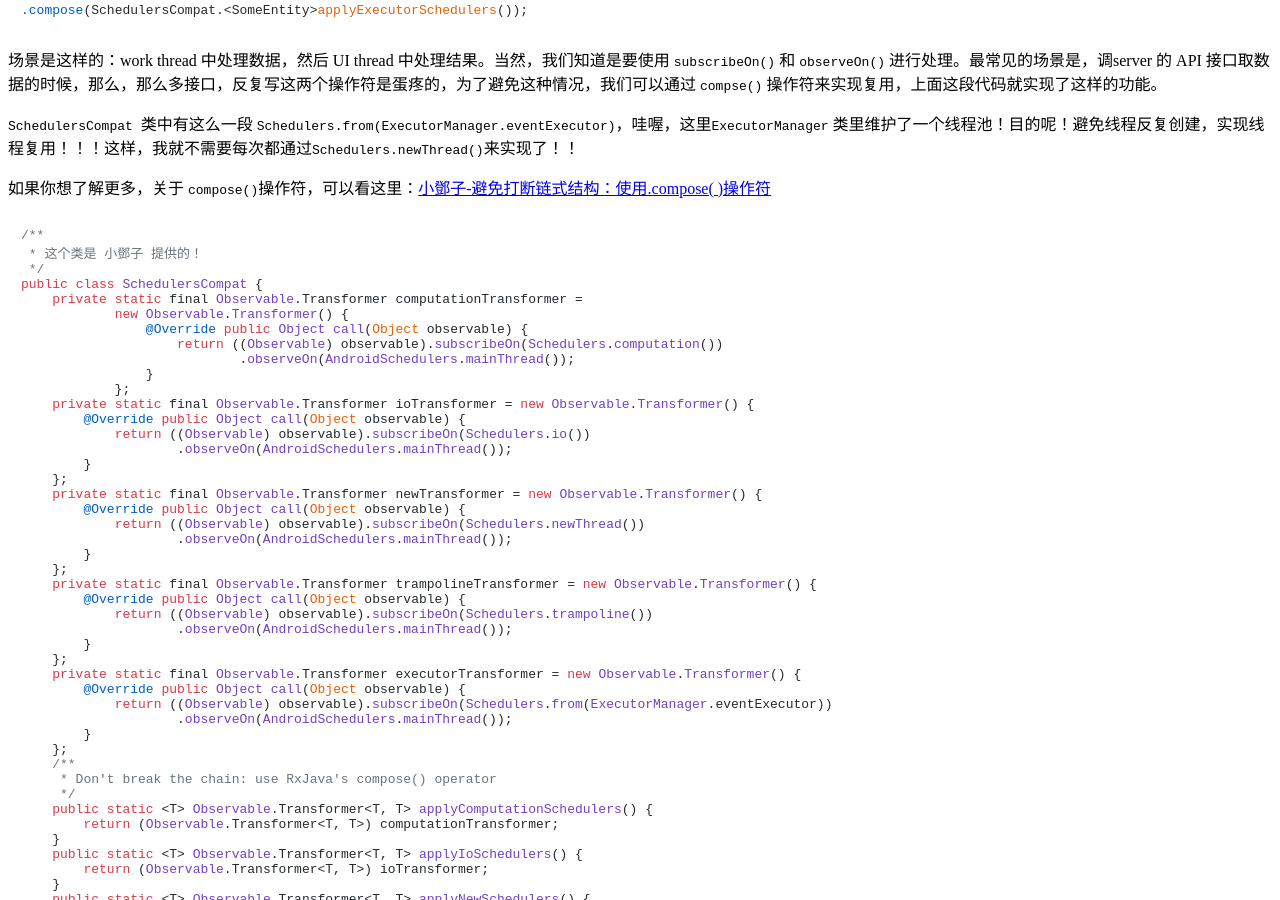
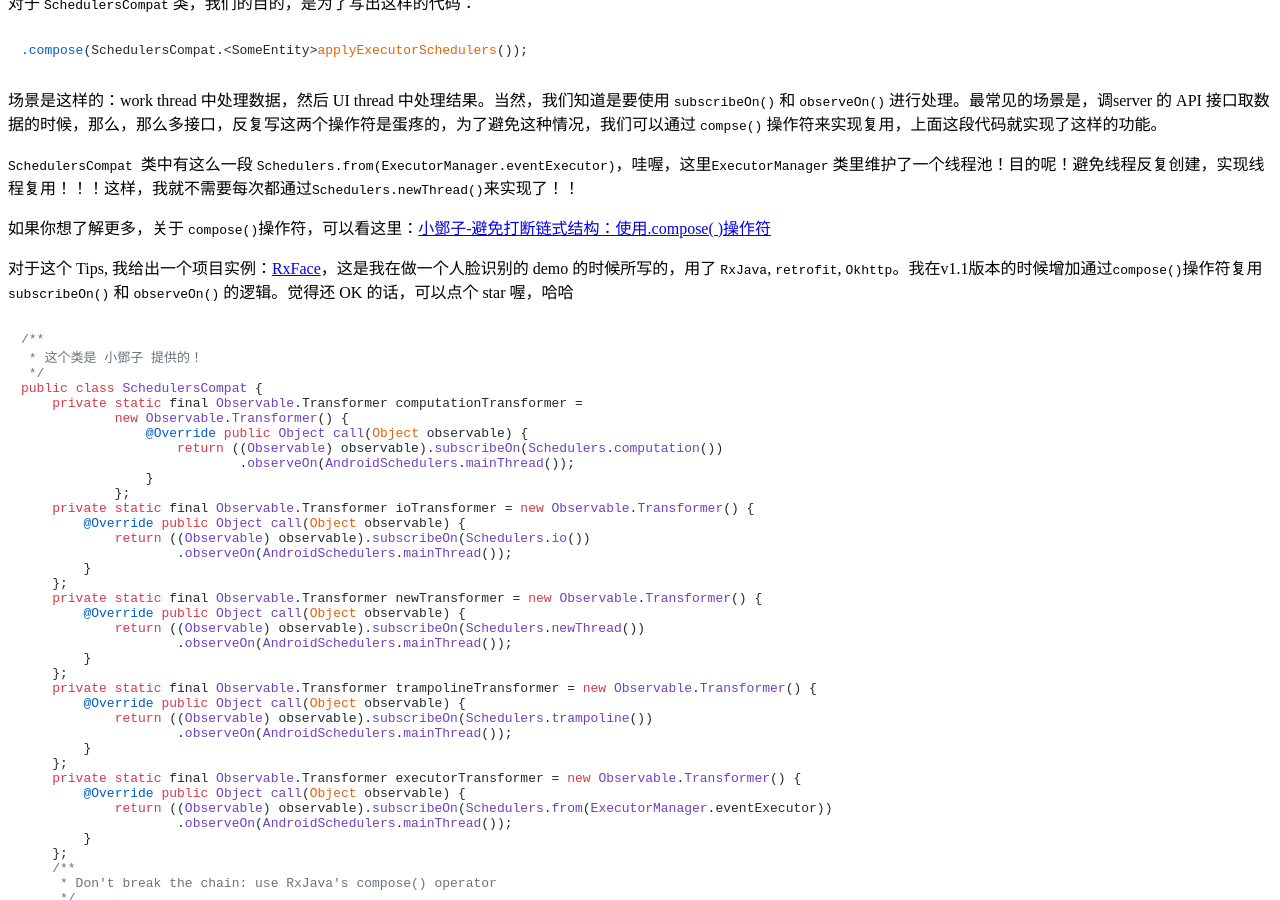
Before and after one commit to MrFuFuFu/mrfufufu.github.io, a Jekyll site: the page built from _posts/2016-01-10-RxWeekend.markdown, in a window 1280 px wide and 900 px high, scrolled down 7597 px. Built offline with Jekyll 4.4.1, drawn with Linux system fonts in a browser that asks for light colours; nearby versions of some CDN libraries; comment, search, counter and statistics services are not loaded; some of the changed text lies outside the part shown.

Commit message:
modify rxweekend

````diff
--- a/_posts/2016-01-10-RxWeekend.markdown
+++ b/_posts/2016-01-10-RxWeekend.markdown
@@ -12,6 +12,8 @@
 >[Part1](#part-1-rxjava-essentials----operators) 部分主要是 *RxJava Essentials* 的操作符
 >[Part2](#part-2-tips) 部分主要是一些 tips
 >对于Part1我更建议你先去看 [*RxJava Essentials*](https://www.google.co.jp/search?q=RxJava+Essentials&oq=RxJava+Essentials&aqs=chrome..69i57j69i60j69i65j69i60l2.304j0j7&sourceid=chrome&es_sm=91&ie=UTF-8) 这本书，再回过头来看这部分。我这里的解释可能是非常抽象的，都是一些总结性的解释。
+>
+>这里有一个项目实例: 和 Tips7 有关：[RxFace](https://github.com/MrFuFuFu/RxFace)，喜欢就 star
 
 
 ## Part 1: *RxJava Essentials* -- Operators
@@ -250,6 +252,7 @@
 
 我觉得这个 Tips 是最有用的
 
+
 先祭出两个工具类
 
 对于 `SchedulersCompat` 类，我们的目的，是为了写出这样的代码：
@@ -263,6 +266,8 @@
 `SchedulersCompat ` 类中有这么一段 `Schedulers.from(ExecutorManager.eventExecutor)`，哇喔，这里`ExecutorManager` 类里维护了一个线程池！目的呢！避免线程反复创建，实现线程复用！！！这样，我就不需要每次都通过`Schedulers.newThread()`来实现了！！
 
 如果你想了解更多，关于 `compose()`操作符，可以看这里：[小鄧子-避免打断链式结构：使用.compose( )操作符](http://www.jianshu.com/p/e9e03194199e)
+
+对于这个 Tips, 我给出一个项目实例：[RxFace](https://github.com/MrFuFuFu/RxFace)，这是我在做一个人脸识别的 demo 的时候所写的，用了 `RxJava`, `retrofit`, `Okhttp`。我在v1.1版本的时候增加通过`compose()`操作符复用 `subscribeOn()` 和 `observeOn()` 的逻辑。觉得还 OK 的话，可以点个 star 喔，哈哈
 
 ```java
 /**
````
